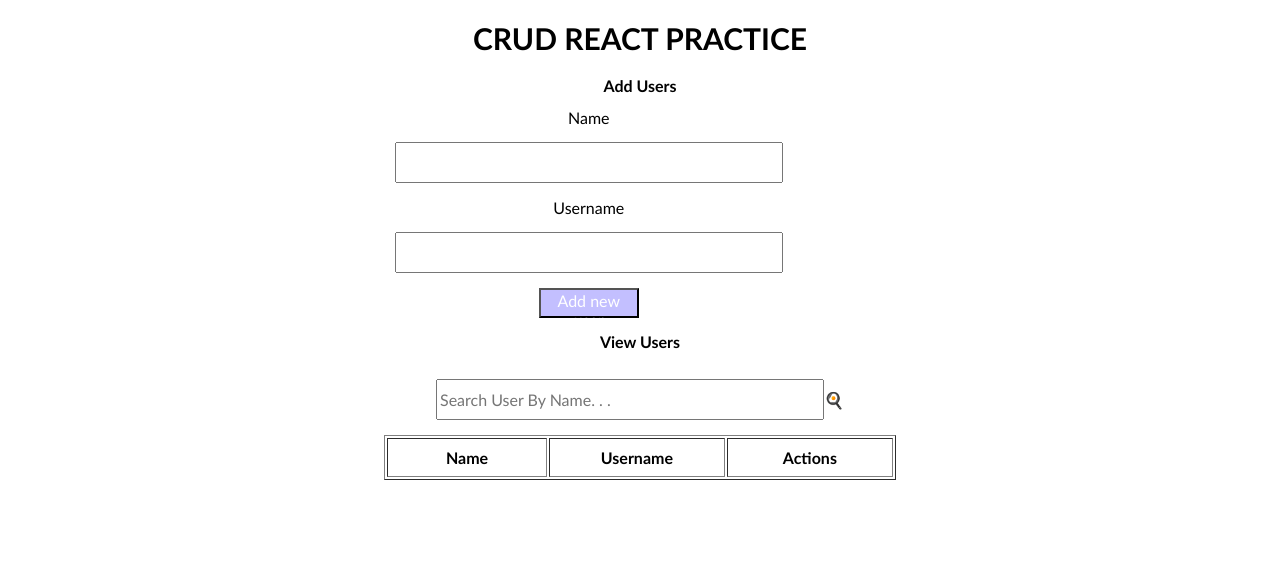
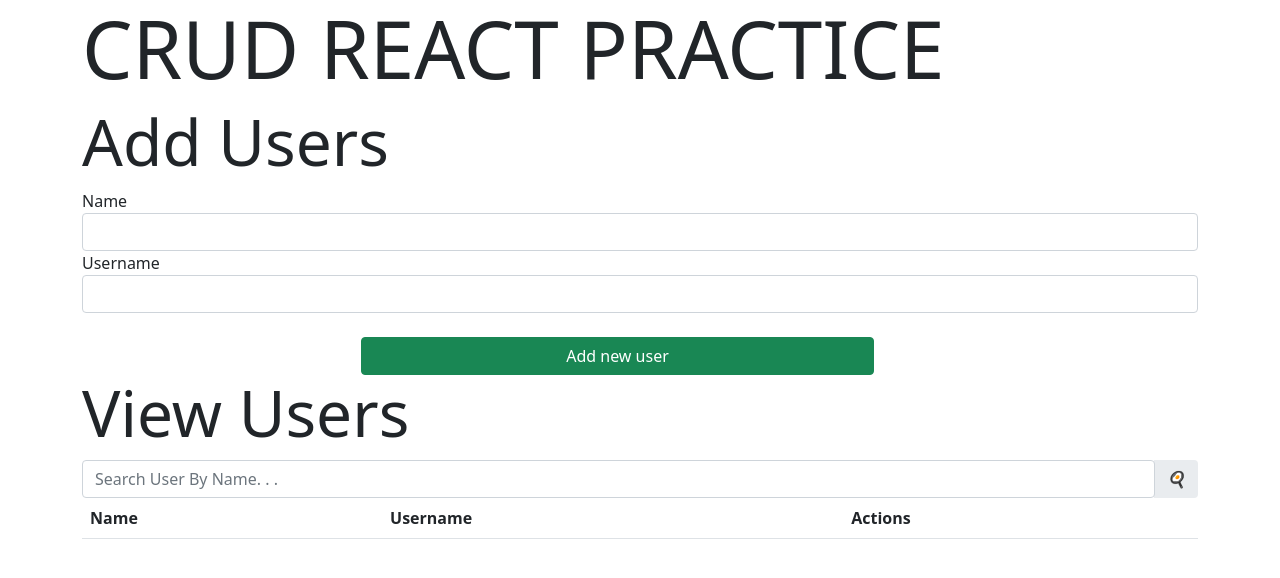
Before and after one commit to wfranco92/react-crud-practice, a React (Create React App) app: page / in a window 1280 px wide. Shown: the top 578 px of the page. Built offline with nearby package versions, Linux system fonts and the light colour scheme.

Commit message:
refactor - adicion estilos bootstrap

```diff
--- a/public/index.html
+++ b/public/index.html
@@ -15,6 +15,7 @@
       user's mobile device or desktop. See https://developers.google.com/web/fundamentals/web-app-manifest/
     -->
     <link rel="manifest" href="%PUBLIC_URL%/manifest.json" />
+    <link href="https://cdn.jsdelivr.net/npm/bootstrap@5.1.3/dist/css/bootstrap.min.css" rel="stylesheet" integrity="sha384-1BmE4kWBq78iYhFldvKuhfTAU6auU8tT94WrHftjDbrCEXSU1oBoqyl2QvZ6jIW3" crossorigin="anonymous">
     <!--
       Notice the use of %PUBLIC_URL% in the tags above.
       It will be replaced with the URL of the `public` folder during the build.
--- a/src/App.js
+++ b/src/App.js
@@ -79,12 +79,12 @@ function App() {
 
   return (
     <div className="container">
-      <h1>CRUD REACT PRACTICE</h1>
+      <h1 className="display-1">CRUD REACT PRACTICE</h1>
       <div>
         {
           editing ? (
             <div>
-              <h2> Edit Users</h2>
+              <h2 className="display-3"> Edit Users</h2>
               <EditUserForm
                 currentUser={currentUser}
                 updateUser={updateUser}
@@ -93,14 +93,14 @@ function App() {
 
           ) : (
             <div>
-              <h2> Add Users</h2>
+              <h2 className="display-3"> Add Users</h2>
               <AddUserForm addUser={addUser} />
             </div>
           )
         }
       </div>
       <div>
-        <h2>View Users</h2>
+        <h2 className="display-3">View Users</h2>
         <Search
           searchUser={searchUser}
           setsearchUser={setsearchUser}
--- a/src/components/AddUserForm.jsx
+++ b/src/components/AddUserForm.jsx
@@ -19,6 +19,7 @@ const AddUserForm = (props) => {
                         required: { value: true, message: 'Campo Requerido' },
                         minLength: { value: 5, message: "Debes ingresar minimo 5 caracteres" }
                     })}
+                    className="form-control"
                 />
                 <span>{errors?.name?.message}</span>
                 <label>Username</label>
@@ -27,9 +28,15 @@ const AddUserForm = (props) => {
                         required: { value: true, message: 'Campo Requerido' },
                         minLength: { value: 5, message: "Debes ingresar minimo 5 caracteres" }
                     })}
+                    className="form-control"
                 />
                 <span>{errors?.name?.message}</span>
-            <button>Add new user</button>
+                <div className="d-grid gap-2 col-6 mx-auto mt-4">
+                <button
+                    type="button"
+                    className="btn btn-success"
+                >Add new user</button>
+                </div>
             </form>
         </div>
 
--- a/src/components/EditUserForm.jsx
+++ b/src/components/EditUserForm.jsx
@@ -28,6 +28,7 @@ const EditUserForm = (props) => {
                         required: { value: true, message: 'Campo Requerido' },
                         minLength: { value: 5, message: "Debes ingresar minimo 5 caracteres" }
                     })}
+                    className="form-control"
                 />
                 <span>{errors?.name?.message}</span>
                 <label>Username</label>
@@ -36,9 +37,14 @@ const EditUserForm = (props) => {
                         required: { value: true, message: 'Campo Requerido' },
                         minLength: { value: 5, message: "Debes ingresar minimo 5 caracteres" }
                     })}
+                    className="form-control"
                 />
                 <span>{errors?.name?.message}</span>
-                <button>Edit user</button>
+                <div className="d-grid gap-2 col-6 mx-auto mt-4">
+                <button
+                    type="button" className="btn btn-primary"
+                >Edit user</button>
+                </div>
             </form>
         </div>
 
--- a/src/components/RowTableUser.jsx
+++ b/src/components/RowTableUser.jsx
@@ -7,9 +7,11 @@ const RowTableUser = (props) => {
             <td>{props.usersNickname}</td>
             <td>
                 <button
+                    type="button" className="btn btn-primary"
                     onClick={() => props.editRow(props.user)}
                 >Edit</button>
                 <button
+                    type="button" className="btn btn-danger"
                     onClick={() => props.deleteUser(props.usersKey)}
                 >Delete</button>
             </td>
--- a/src/components/Search.jsx
+++ b/src/components/Search.jsx
@@ -3,21 +3,21 @@ import React from 'react'
 const Search = (props) => {
 
 
-    const changeValue = (e)=>{
+    const changeValue = (e) => {
 
         props.setsearchUser(e.target.value)
     }
 
     return (
-        <div>
-            <input type="text"
-            placeholder='Search User By Name. . .'
-            value={props.searchUser}
-            onChange={changeValue}
+        <div class="input-group rounded">
+            <input type="search" class="form-control rounded" placeholder="Search User By Name. . ." aria-label="Search" aria-describedby="search-addon"
+                value={props.searchUser}
+                onChange={changeValue}
             />
-            <span>🍳</span>
+            <span class="input-group-text border-0" id="search-addon">
+                <i class="fas fa-search">🍳 </i>
+            </span>
         </div>
-
     );
 }
 
--- a/src/components/UserTable.jsx
+++ b/src/components/UserTable.jsx
@@ -4,8 +4,8 @@ const UserTable = (props) => {
 
     return (
 
-        <div className='userTable'>
-            <table border="1">
+        <div>
+            <table className="table">
                 <thead>
                     <tr>
                         <th>Name</th>
--- a/src/index.css
+++ b/src/index.css
@@ -1,51 +1,3 @@
-body {
-  margin: 0;
-  font-family: -apple-system, BlinkMacSystemFont, 'Segoe UI', 'Roboto', 'Oxygen',
-    'Ubuntu', 'Cantarell', 'Fira Sans', 'Droid Sans', 'Helvetica Neue',
-    sans-serif;
-  -webkit-font-smoothing: antialiased;
-  -moz-osx-font-smoothing: grayscale;
+button{
+  margin-right: 45px;
 }
-
-.container{
-  width: 80%;
-  margin: auto;
-  text-align: center;
-}
-
-.form-container{
-  display: flex;
-  flex-direction: column;
-  width: 90%;
-  justify-content: center;
-  align-items: center;
-  align-content: center;
-}
-
-.userTable{
-  margin: auto;
-  width: 50%;
-}
-td, th{
-  width: 280px;
-  height: 35px;
-}
-button{
-  width: 100px;
-  height: 30px;
-  background-color: rgb(195, 191, 255);
-  color: white;
-}
-
-*{
-  font-family: 'Gill Sans', 'Gill Sans MT', Calibri, 'Trebuchet MS', sans-serif;
-  font-size: 16px;
-}
-input{
-  width: 380px;
-  height: 35px;
-  margin: 15px 0px;
-}
-h1{
-  font-size: 30px;
-}
```
Lines whose indentation alone changed are shown as unchanged.
